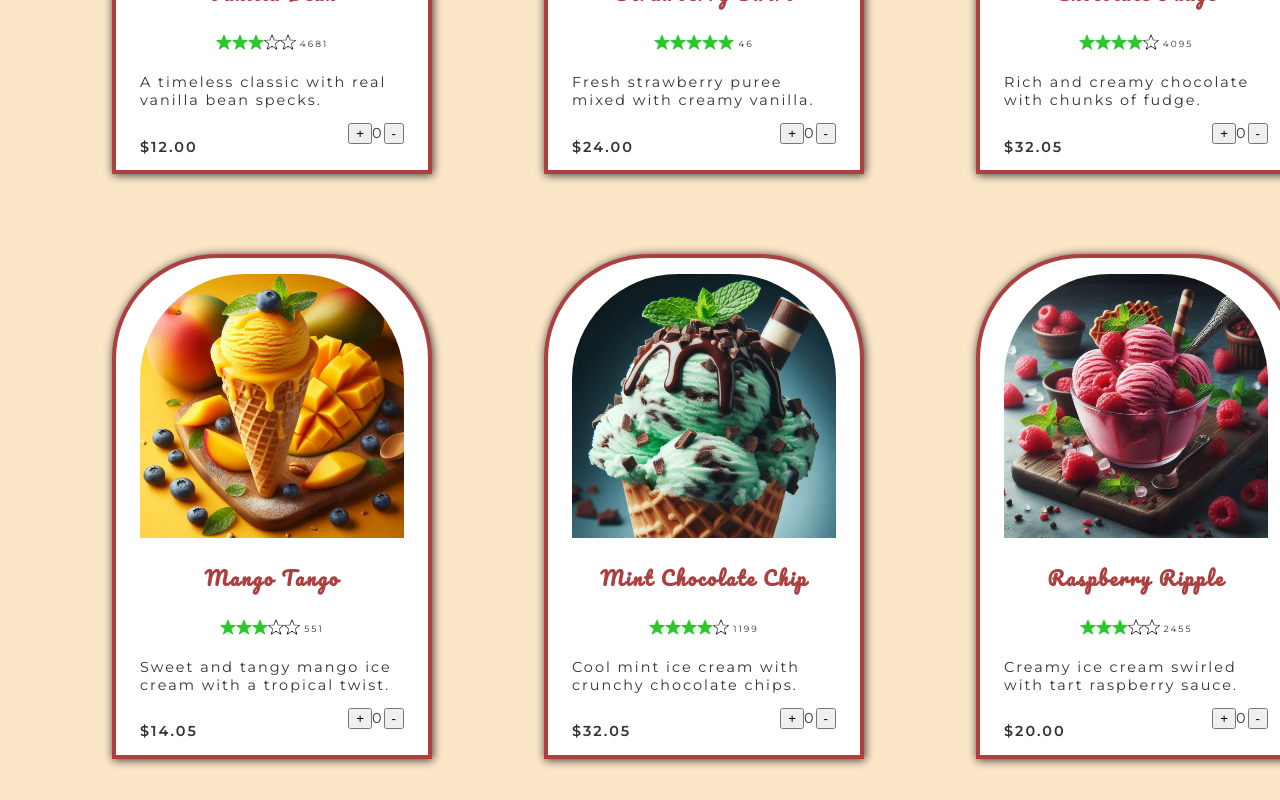
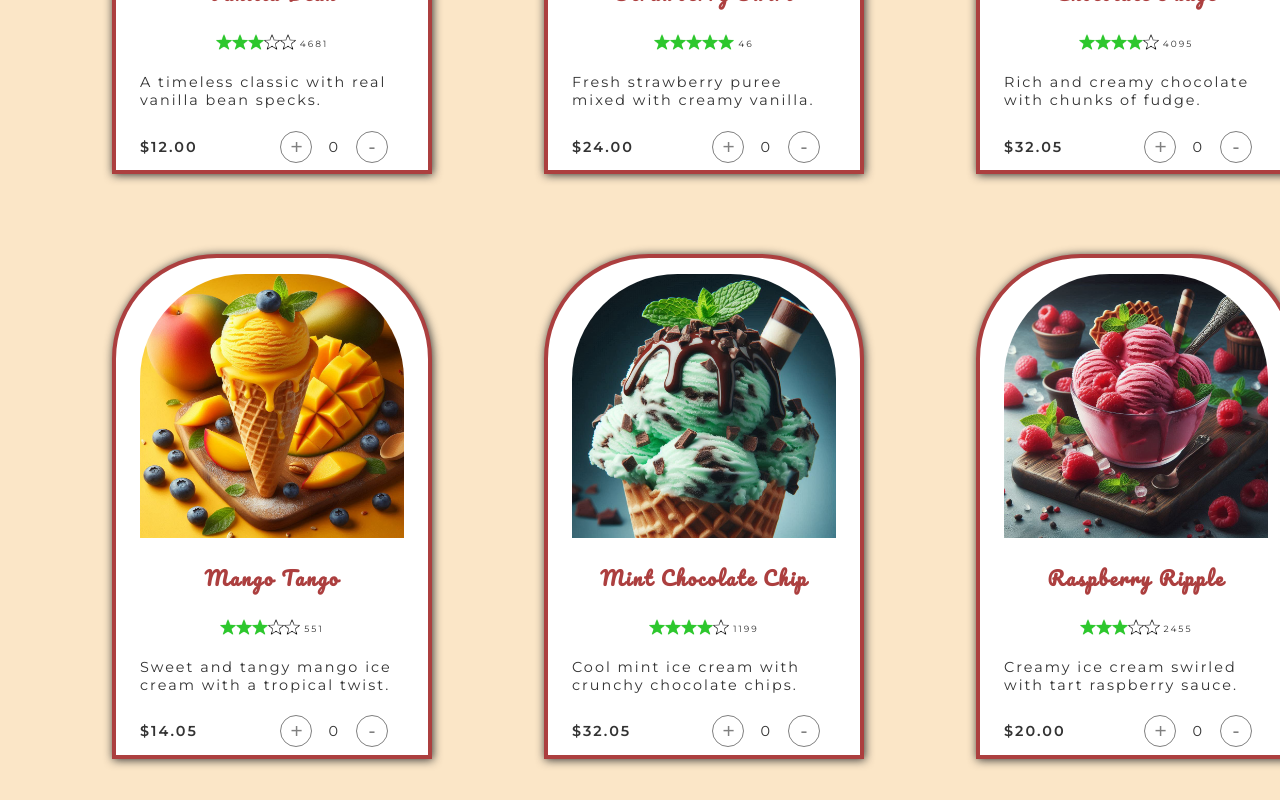
Before and after one commit to amelia2802/ice-cream-site, a React (Create React App) app: page / in a window 1280 px wide. Shown: the part 1800-2600 px from the top of the page. Built offline with nearby package versions, Linux system fonts and the light colour scheme.

Commit message:
add to cart

```diff
--- a/src/App.css
+++ b/src/App.css
@@ -412,11 +412,14 @@ input[type=text], input[type=email]{
   position: fixed;
   top: 6rem;
   right: 0;
-  background-color: #f8dce1;
+  background:url("https://i.pinimg.com/564x/b8/fc/54/b8fc5415df673495eecec24437b018e5.jpg");
+  background-size: cover;
   text-align: center;
   padding: 2rem;
   color: #b10762;
   display: none;
+  font-weight: bolder;
+  box-shadow: 5px 5px 10px var(--dark-gray);
 }
 
 .confirm-order{
@@ -451,6 +454,28 @@ input[type=text], input[type=email]{
 }
 .cart-item img{
   width: 10%;
+}
+
+.cart-buttons{
+  display: flex;
+  justify-content: space-around;
+  align-items: center;
+}
+
+.cart-btn{
+  width: 2rem;
+  height: 2rem;
+  border-radius: 50%;
+  margin: 0 1rem;
+  background: none;
+  border: 1px solid grey;
+  font-size: 1.3rem;
+  color: gray;
+}
+.cart-btn:hover,.cart-btn:focus{
+  border-color: var(--lusious-pink);
+  color: var(--lusious-pink);
+  background-color: #e1187234;
 }
 
 @media only screen and (max-width: 450px) {
--- a/src/components/Header.js
+++ b/src/components/Header.js
@@ -30,7 +30,8 @@ export default function Header(){
                         <Menu>
                             <MenuItem className="nav-item" href="#">Home</MenuItem>
                             <MenuItem className="nav-item" href="#product">Menu</MenuItem>
-                            <MenuItem className="nav-item" href="#about-section">About</MenuItem>
+                            <MenuItem className="nav-item" href="#cart">Cart</MenuItem>
+                            <MenuItem id="add-to-cart" className="nav-item" href="#about-section" onClick={showCart}>About</MenuItem>
                             <MenuItem className="nav-item" href="#footer">Contact</MenuItem>
                         </Menu >
                     </nav>
--- a/src/components/Menu.js
+++ b/src/components/Menu.js
@@ -128,9 +128,9 @@ export default function MenuCard(props) {
                             <div className="price-details">
                                 <p className="product-price">${price.toFixed(2)}</p>
                                 <div className="cart-buttons">
-                                    <button className='cart-add' onClick={() => addItemToCart(item)}>+</button>
+                                    <button className='cart-btn cart-add' onClick={() => addItemToCart(item)}>+</button>
                                     <span>{cart.find(cartItem => cartItem.id === item.id)?.orderCount || 0}</span>
-                                    <button className='cart-remove' onClick={() => removeItemFromCart(item)}>-</button>
+                                    <button className='cart-btn cart-remove' onClick={() => removeItemFromCart(item)}>-</button>
                                 </div>
                             </div>
                         </section>
```
